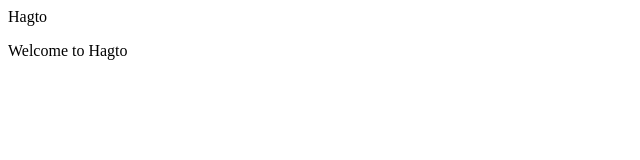
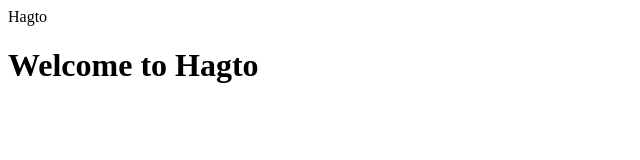
Before and after one commit to jporeng/hagto, a plain HTML site: page index.html in a window 1280 px wide. Shown: the whole page, without its empty margins (0-640 px from the left). Drawn offline with Linux system fonts and the light colour scheme.

Commit message:
update index.html

```diff
--- a/index.html
+++ b/index.html
@@ -2,6 +2,6 @@
 <head>
 Hagto</head>
 <body>
-<p>Welcome to Hagto</p?
+<h1>Welcome to Hagto</h1>
 </body>
 <html>
```
